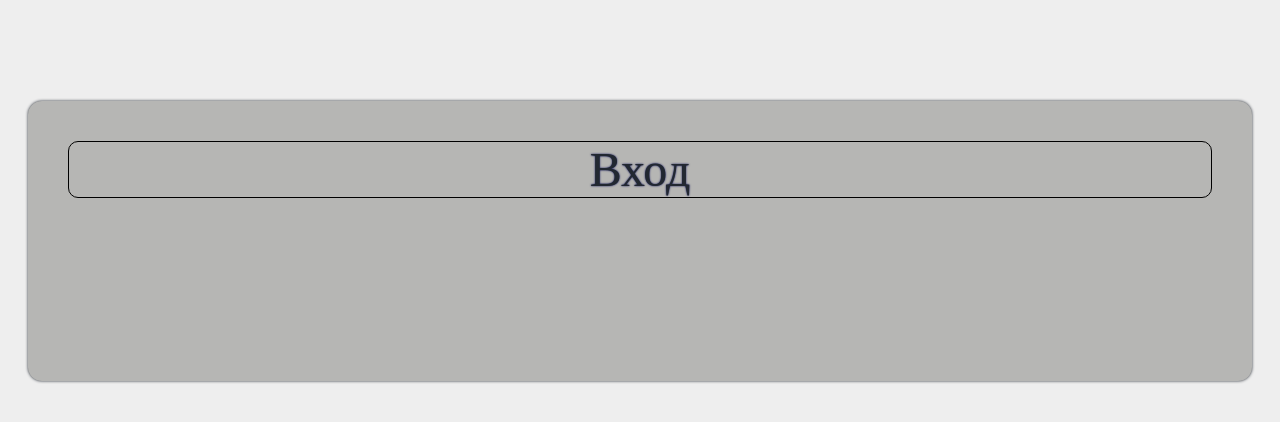
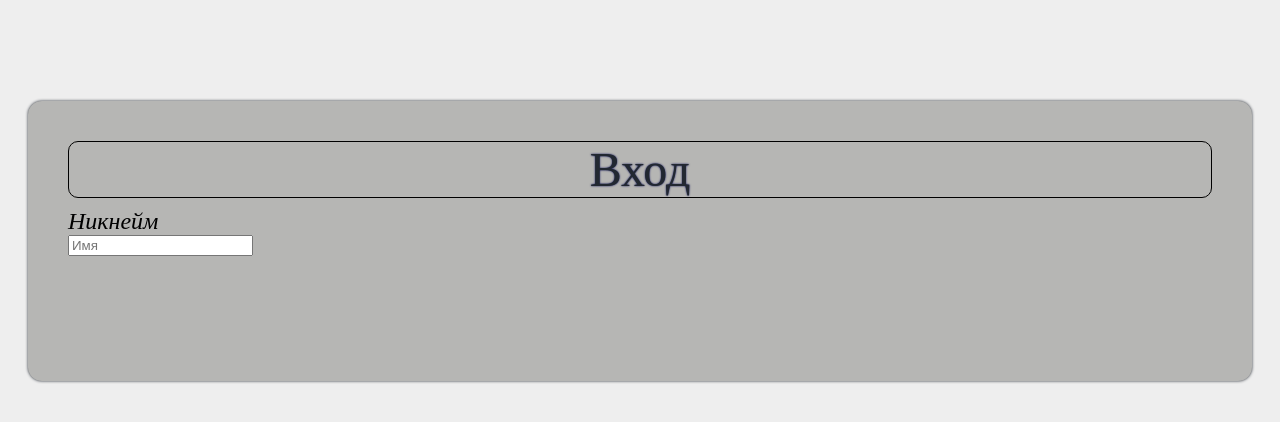
Before and after one commit to 51Sirius/game_blog, a Flask app: page /login in a window 1280 px wide. Shown: the top 422 px of the page. Run offline with Flask 2, Linux system fonts and the light colour scheme.

Commit message:
add menu name amd basis style

```diff
--- a/static/log_reg.css
+++ b/static/log_reg.css
@@ -18,3 +18,18 @@ main .head {
     color: #222831;
     text-shadow: #000651 0 0 2px;
 }
+
+.block-login {
+    margin-top: 10px;
+    display: flex;
+    flex-direction: column;
+}
+
+.text-login {
+    font-size: x-large;
+    font-style: italic;
+}
+
+form-login{
+
+}
--- a/templates/login.html
+++ b/templates/login.html
@@ -16,6 +16,14 @@
         {% endblock %}
     </div>
     {% block menu %}
+        <div class="block-login">
+            <div class="text-login">
+                Никнейм
+            </div>
+            <form action="">
+                <input name="name" class="form-login" type="text" placeholder="Имя" aria-label="Имя">
+            </form>
+        </div>
     {% endblock %}
 </main>
 </body>
```
Lines whose indentation alone changed are shown as unchanged.
